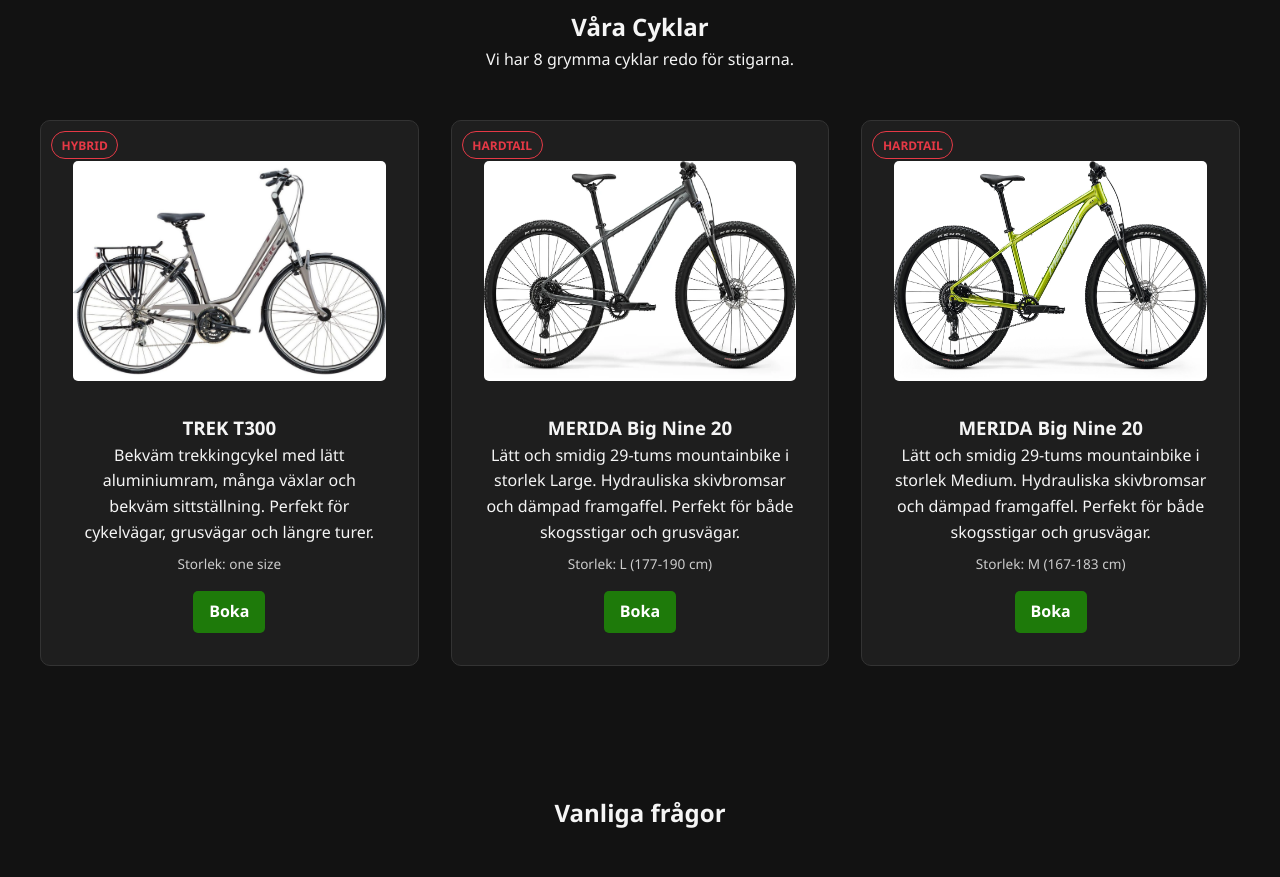
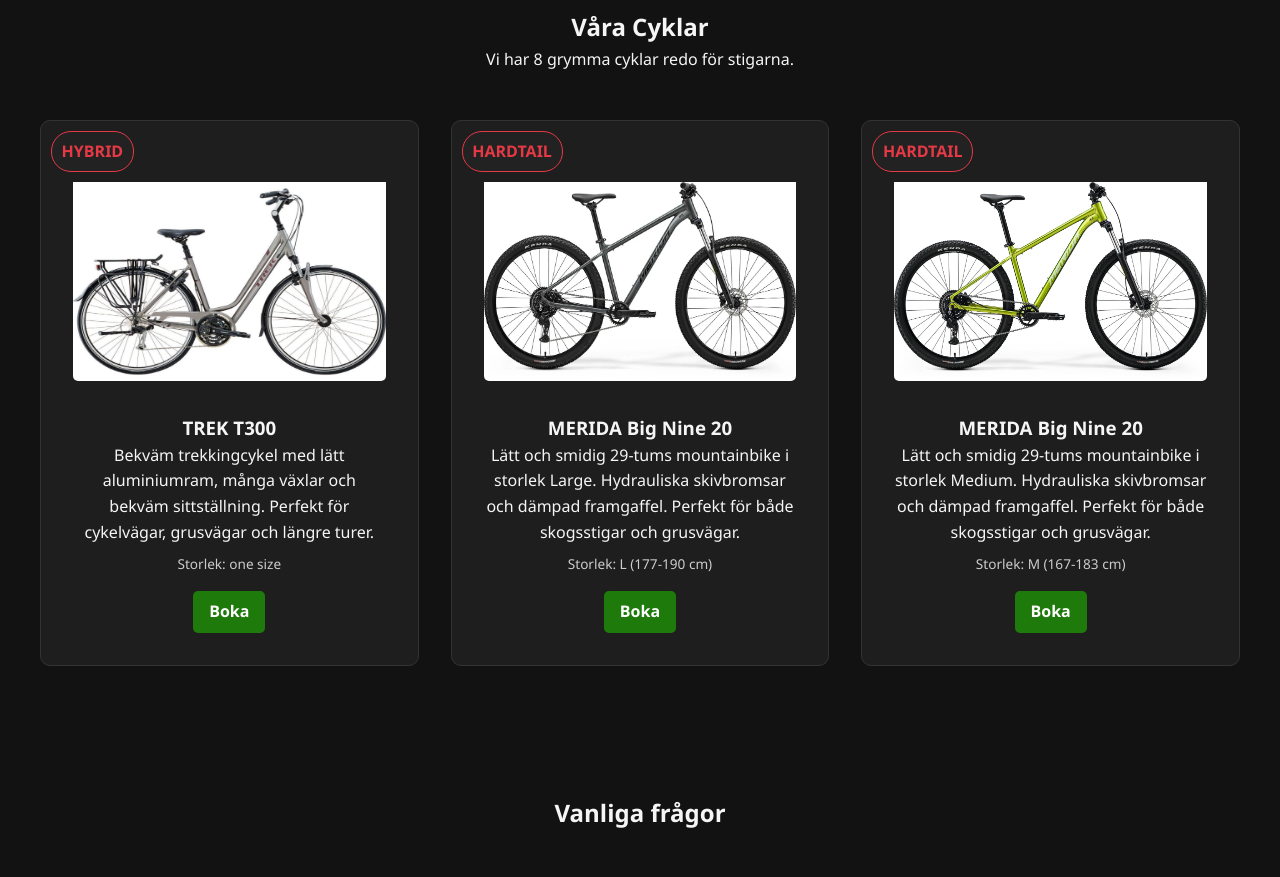
Before and after one commit to Matnor85/Vbikerent, a plain HTML site: page index.html in a window 1280 px wide. Shown: the part 1360-2237 px from the top of the page. Drawn offline with Linux system fonts and the light colour scheme.

Commit message:
bike type fix

```diff
--- a/style.css
+++ b/style.css
@@ -306,6 +306,7 @@
   object-fit: fill;
   border-radius: var(--border-radius-sm);
   margin-bottom: 1.5rem;
+  padding-top: 1.3rem;
 }
 .bike-badge {
   position: absolute;
@@ -314,8 +315,8 @@
   background-color: #222;
   border: 1px solid var(--primary-color);
   color: var(--primary-color);
-  padding: 0.2rem 0.6rem;
-  font-size: 0.75rem;
+  padding: 0.4rem 0.6rem;
+  font-size: 1rem;
   font-weight: bold;
   border-radius: 20px;
   text-transform: uppercase;
```
